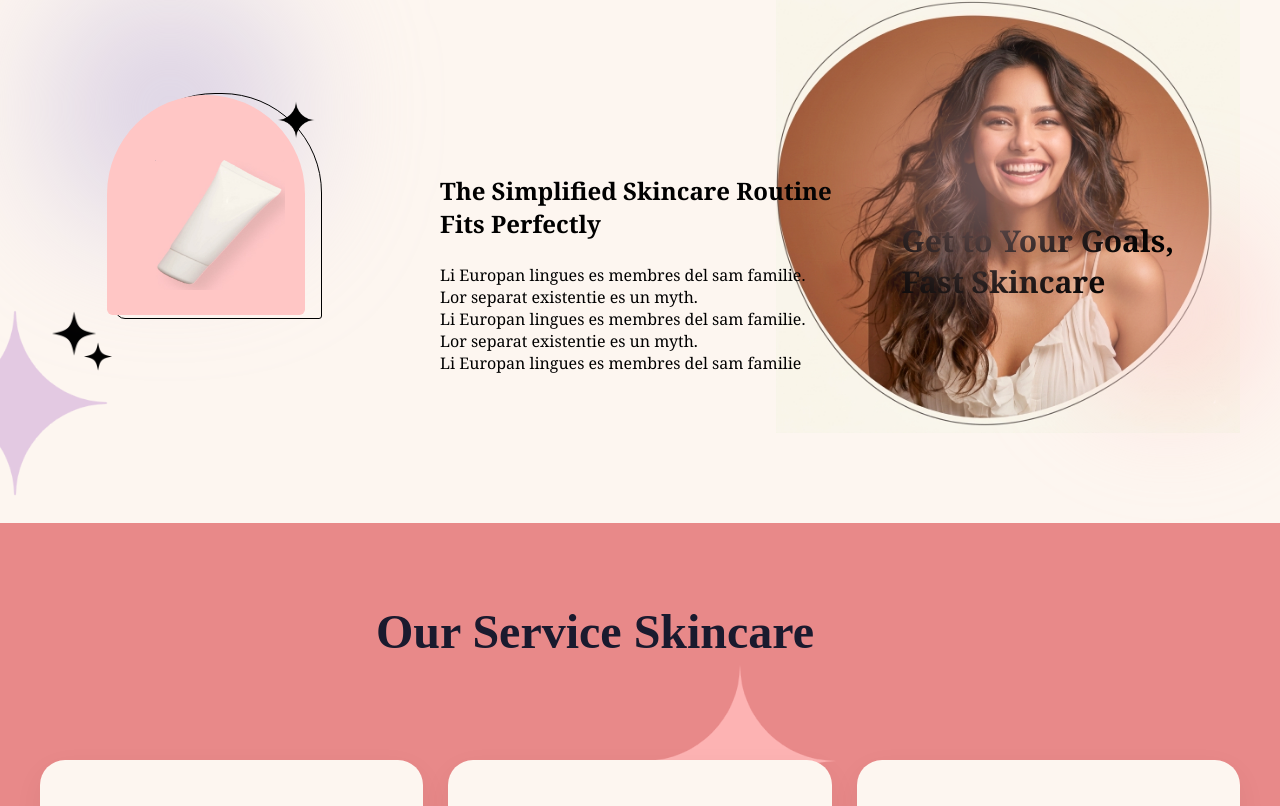
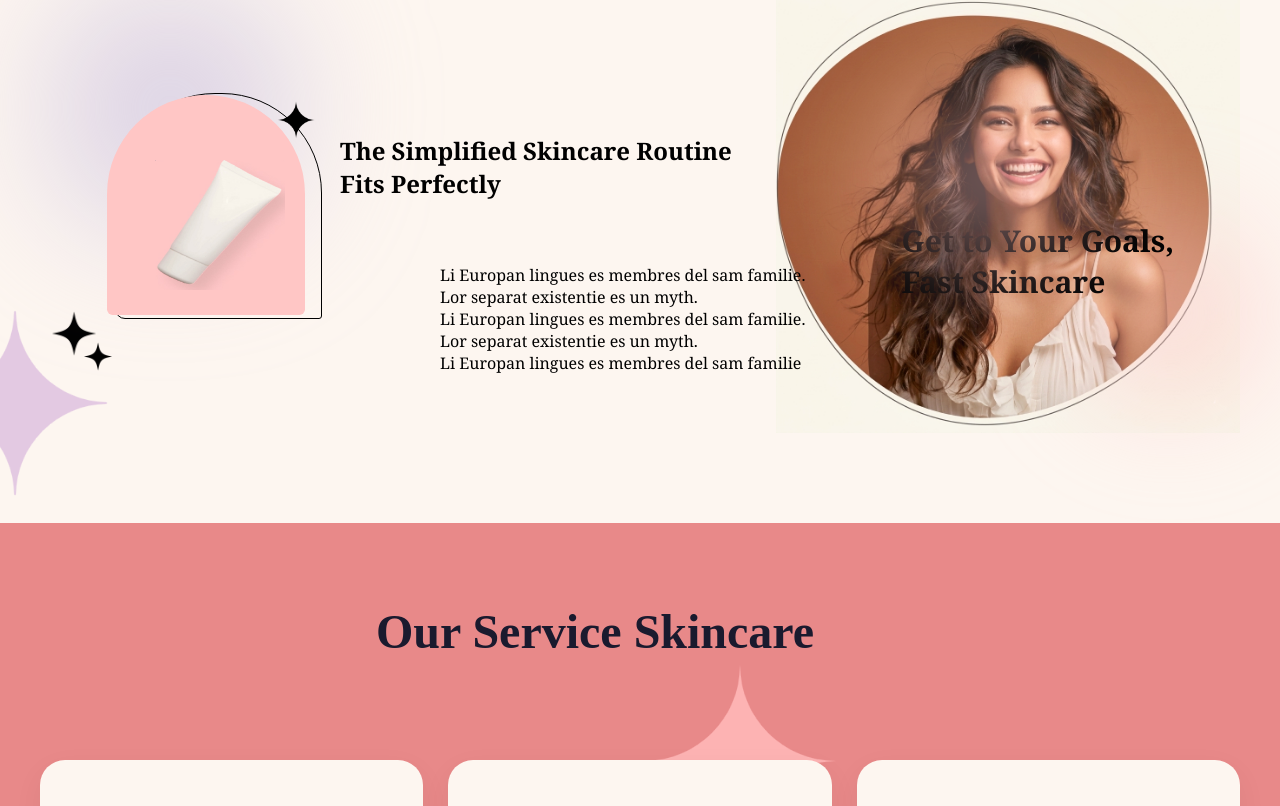
Before and after one commit to ANWINBABY/glodenskin, a React (Create React App) app: page / in a window 1280 px wide. Shown: the part 1354-2160 px from the top of the page. Built offline with nearby package versions, Linux system fonts and the light colour scheme.

Commit message:
Update marquee.css

```diff
--- a/src/styles/marquee.css
+++ b/src/styles/marquee.css
@@ -264,7 +264,10 @@ h2 {
 }
 
 h3 {
-  font-size: 24px;
+    font-size: 24px;
+    position: relative;
+    left: -100px;
+    top: -40px;
 }
 
 .top-text {
```
